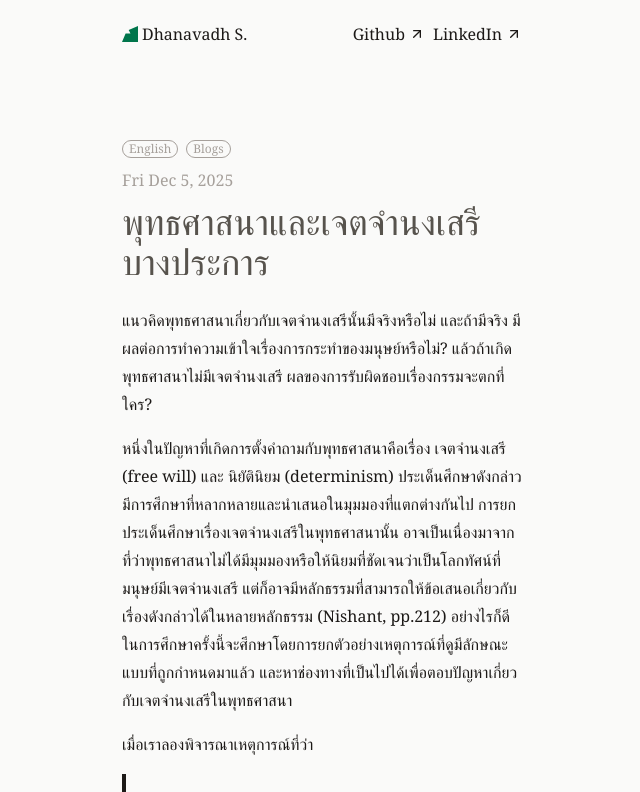
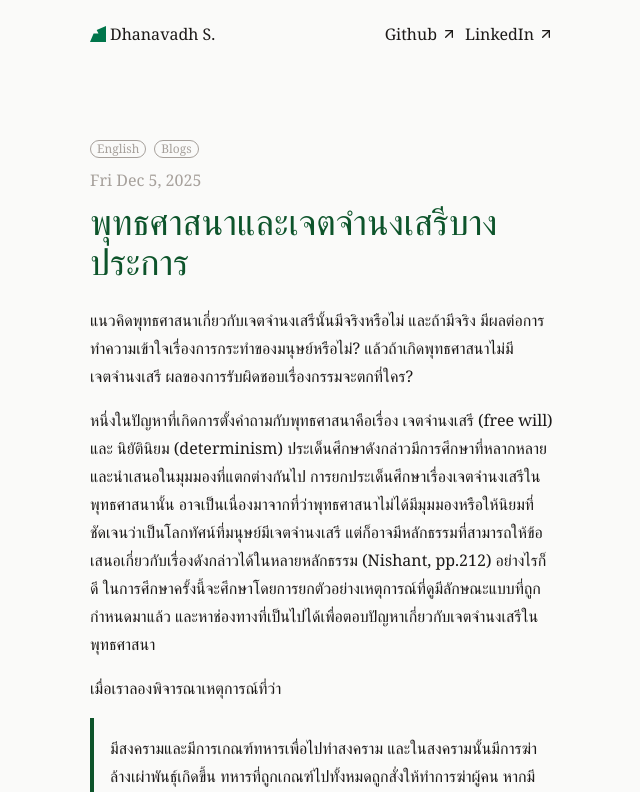
Before and after one commit to dhanavadh/dhanav-blog, a SvelteKit app: page /blogs/2024/buddhism in a window 1280 px wide. Shown: the top 792 px of the page, without its empty margins (318-958 px from the left). Built offline with nearby package versions, Linux system fonts and the light colour scheme; a web font is replaced by a local one.

Commit message:
fix: max-w

```diff
--- a/src/lib/components/+Navbar.svelte
+++ b/src/lib/components/+Navbar.svelte
@@ -5,7 +5,7 @@
 </script>
 
 
-<nav class="flex w-full justify-between max-w-md mx-auto p-6 sticky top-0 bg-stone-50">
+<nav class="flex w-full justify-between max-w-lg mx-auto p-6 sticky top-0 bg-stone-50">
 		<a href="/" class="link">
 			<img src={favicon} alt="Logo" width="16" height="16" />
 			<p class="hidden sm:flex">Dhanavadh S.</p></a
--- a/src/routes/+page.svelte
+++ b/src/routes/+page.svelte
@@ -1,4 +1,4 @@
-<section class="flex flex-col w-full max-w-md mx-auto p-6 mt-12 min-h-screen gap-6">
+<section class="flex flex-col w-full max-w-lg mx-auto p-6 mt-12 min-h-screen gap-6">
 	<div class="paragraph">
 		<h1 class="text-4xl">Dhanavadh Saito</h1>
 		<p>
--- a/src/routes/blogs/+page.svelte
+++ b/src/routes/blogs/+page.svelte
@@ -1,4 +1,4 @@
-<section class="flex flex-col w-full max-w-md mx-auto p-6 mt-12 min-h-screen gap-6">
+<section class="flex flex-col w-full max-w-lg mx-auto p-6 mt-12 min-h-screen gap-6">
 	<div>
 		<p class="text-stone-400 mb-2">Latest Update: Dec 5, 2025</p>
 		<h1 class="text-4xl text-stone-600">Blogs</h1>
--- a/src/routes/blogs/2024/buddhism/+page.svelte
+++ b/src/routes/blogs/2024/buddhism/+page.svelte
@@ -1,4 +1,4 @@
-<section class="flex flex-col w-full max-w-md mx-auto p-6 mt-12 min-h-screen gap-6">
+<section class="flex flex-col w-full max-w-lg mx-auto p-6 mt-12 min-h-screen gap-6">
 	<div>
 		<span class="flex flex-col gap-2 items-start mb-3">
 			<div class="flex gap-2 mb-1">
@@ -7,7 +7,7 @@
 			</div>
 			<p class="text-stone-400">Fri Dec 5, 2025</p>
 		</span>
-		<h1 class="text-4xl text-stone-600">พุทธศาสนาและเจตจำนงเสรีบางประการ</h1>
+		<h1 class="text-4xl text-green-900">พุทธศาสนาและเจตจำนงเสรีบางประการ</h1>
 	</div>
 	<div class="paragraph pb-12">
 
@@ -20,7 +20,7 @@
 		<p>
 			เมื่อเราลองพิจารณาเหตุการณ์ที่ว่า
 		</p>
-		<p class="p-4 border-l-4">
+		<p class="p-4 border-l-4 border-green-900">
 			มีสงครามและมีการเกณฑ์ทหารเพื่อไปทำสงคราม และในสงครามนั้นมีการฆ่าล้างเผ่าพันธุ์เกิดขึ้น ทหารที่ถูกเกณฑ์ไปทั้งหมดถูกสั่งให้ทำการฆ่าผู้คน หากมีทหารที่ไม่ไปเกณฑ์ และทำตามคำสั่งจะถูกฆ่าเช่นเดียวกัน
 		</p>
 		<p>
--- a/src/routes/blogs/2025/osaka/+page.svelte
+++ b/src/routes/blogs/2025/osaka/+page.svelte
@@ -1,4 +1,4 @@
-<section class="flex flex-col w-full max-w-md mx-auto p-6 mt-12 min-h-screen gap-6">
+<section class="flex flex-col w-full max-w-lg mx-auto p-6 mt-12 min-h-screen gap-6">
 	<div>
 		<span class="flex flex-col gap-2 items-start mb-3">
 			<div class="flex gap-2 mb-1">
--- a/vite.config.ts
+++ b/vite.config.ts
@@ -4,5 +4,8 @@ import { sveltekit } from '@sveltejs/kit/vite';
 import { defineConfig } from 'vite';
 
 export default defineConfig({
-	plugins: [tailwindcss(), sveltekit(), devtoolsJson()]
+	plugins: [tailwindcss(), sveltekit(), devtoolsJson()],
+	server: {
+		allowedHosts: ['staging.dhanav.me', 'localhost']
+	}
 });
```
